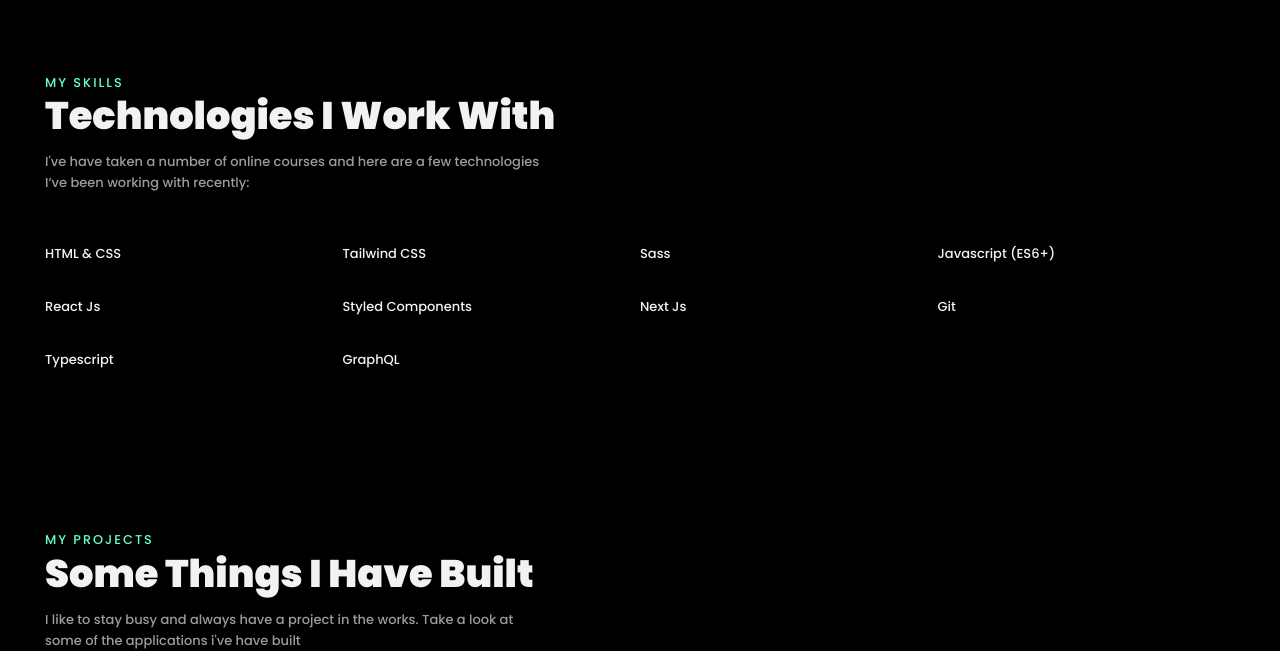
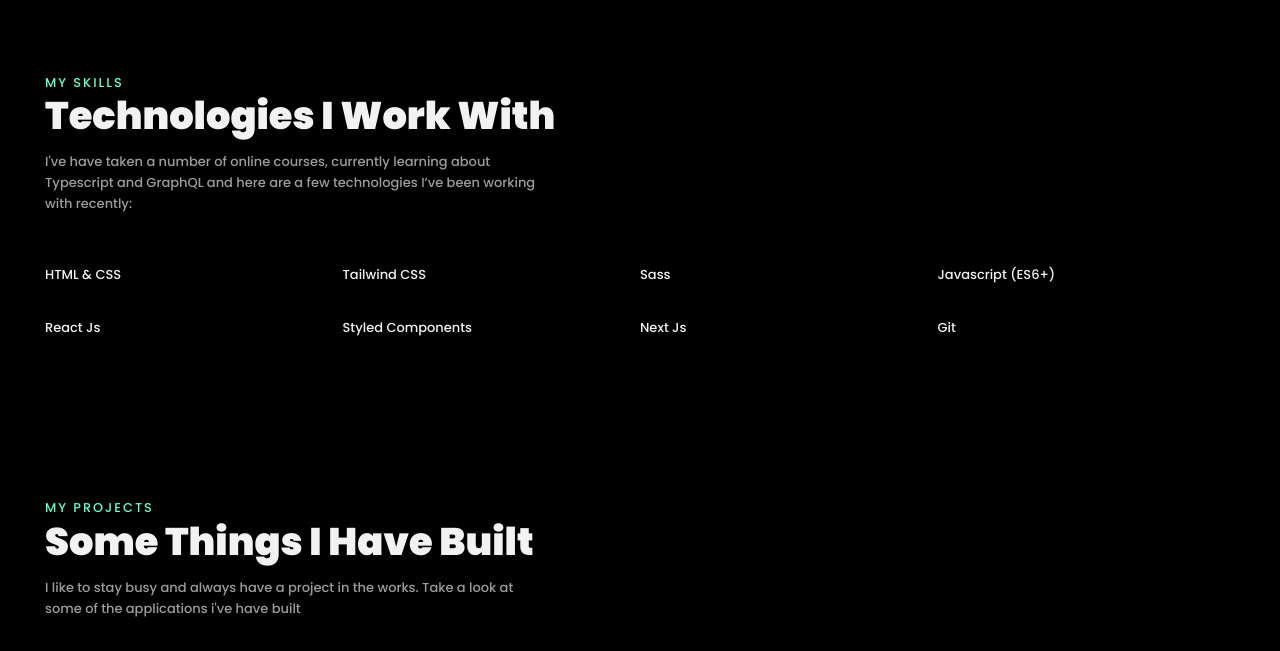
Before and after one commit to williamssam/My-Portfolio, a plain HTML site: page dist/index.html in a window 1280 px wide. Shown: the part 1380-2031 px from the top of the page. Drawn offline with nearby package versions, Linux system fonts and the light colour scheme.

Commit message:
remove resources page and added skills section

```diff
--- a/dist/index.html
+++ b/dist/index.html
@@ -189,8 +189,9 @@
 
 						<div>
 							<p class="info">
-								I've have taken a number of online courses and here are
-								a few technologies I’ve been working with recently:
+								I've have taken a number of online courses, currently
+								learning about Typescript and GraphQL and here are a few
+								technologies I’ve been working with recently:
 							</p>
 							<ul>
 								<li>HTML & CSS</li>
@@ -201,8 +202,8 @@
 								<li>Styled Components</li>
 								<li>Next Js</li>
 								<li>Git</li>
-								<li>Typescript</li>
-								<li>GraphQL</li>
+								<!-- <li>Typescript</li>
+								<li>GraphQL</li> -->
 							</ul>
 						</div>
 					</article>
```
